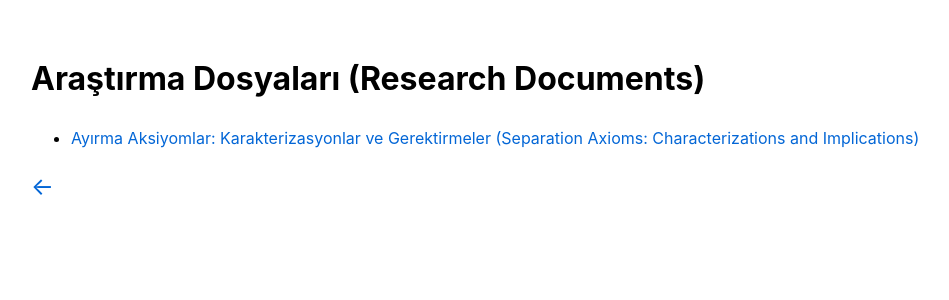
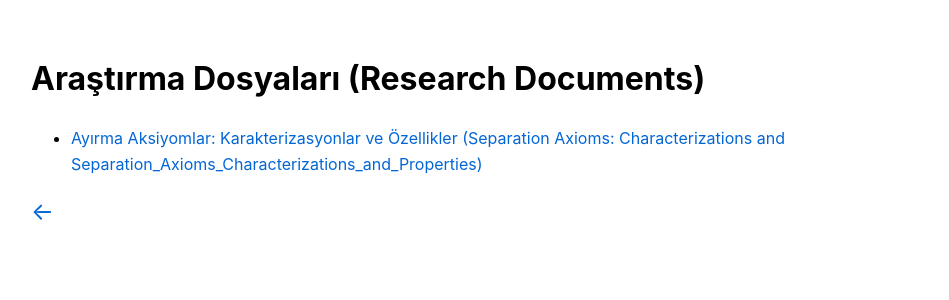
Before and after one commit to tburakarslan/tburakarslan.github.io, a Jekyll site: the page built from documents.md, in a window 1280 px wide. Shown: the top 300 px of the page, without its empty margins (109-1058 px from the left). Built offline with Jekyll 4.4.1, drawn with Linux system fonts in a browser that asks for light colours; our own code applies the rules of GitHub Pages for plain Markdown files.

Commit message:
Update documents.md

```diff
--- a/documents.md
+++ b/documents.md
@@ -1,5 +1,5 @@
 # Araştırma Dosyaları (Research Documents)
 
-- [Ayırma Aksiyomlar: Karakterizasyonlar ve Gerektirmeler (Separation Axioms: Characterizations and Implications)](pdffiles/Separation_Axioms_Characterizations_and_Implications.pdf)
+- [Ayırma Aksiyomlar: Karakterizasyonlar ve Özellikler (Separation Axioms: Characterizations and Separation_Axioms_Characterizations_and_Properties)](pdffiles/Separation_Axioms_Characterizations_and_Properties.pdf)
 
 <a href="/" class="back-arrow" style="font-size:24px;">←</a>
```
